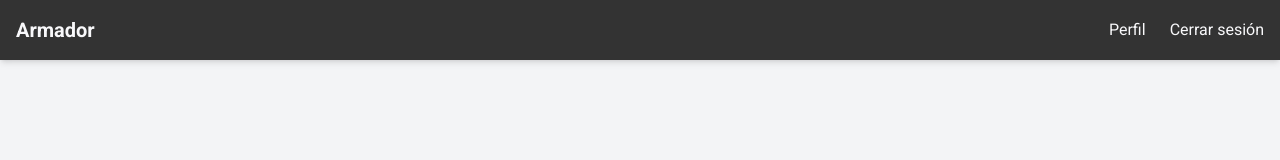
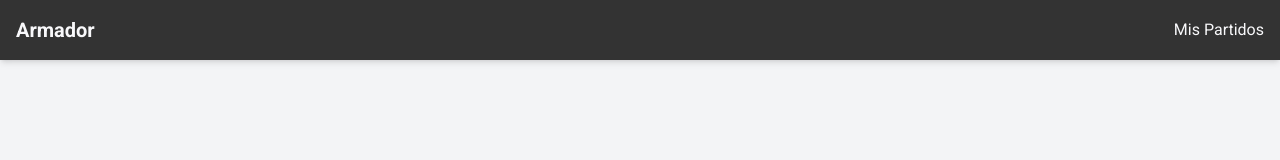
Before and after one commit to gast0nestevez/armadorDeEquipos, a React (Vite) app in the folder frontend/: page / in a window 1280 px wide. Shown: the top 160 px of the page. Built offline with nearby package versions, Linux system fonts and the light colour scheme; sample sign-in values are in the browser's storage.

Commit message:
fix css, colapse components and edit nav buttons structure

```diff
--- a/frontend/src/components/AuthButtons.jsx
+++ /dev/null
@@ -1,41 +0,0 @@
-import { Link } from 'react-router-dom'
-import { GoogleLogin } from '@react-oauth/google'
-
-const AuthButtons = ({ user, onLogin, onLogout, onError }) => {
-  return (
-    <div className='hidden md:flex items-center gap-6'>
-      {!user ? (
-        <div className='flex justify-center items-center'>
-          <GoogleLogin
-            theme='outline'
-            size='large'
-            shape='rectangular'
-            onSuccess={onLogin}
-            onError={onError}
-          />
-        </div>
-      ) : (
-        <ul className='hidden md:flex gap-6'>
-          <li>
-            <Link
-              to='/perfil'
-              className='hover:text-blue-100'
-            >
-              Perfil
-            </Link>
-          </li>
-          <li>
-            <button
-              className='hover:text-blue-100 cursor-pointer'
-              onClick={onLogout}
-            >
-              Cerrar sesión
-            </button>
-          </li>
-        </ul>
-      )}
-    </div>
-  )
-}
-
-export default AuthButtons
--- a/frontend/src/components/Loader.jsx
+++ b/frontend/src/components/Loader.jsx
@@ -3,7 +3,7 @@ import '../css/loader.css'
 const Loader = () => {
   return (
     <div className='loader'></div>
-    )
+  )
 }
 
 export default Loader
--- a/frontend/src/components/MobileAuthMenu.jsx
+++ /dev/null
@@ -1,42 +0,0 @@
-import { Link } from 'react-router-dom'
-import { GoogleLogin } from '@react-oauth/google'
-
-const MobileAuthMenu = ({ user, onLogin, onLogout, onError, setIsOpen }) => {
-  return (
-    <div className='md:hidden fixed left-0 right-0 top-[64px] bg-white border-t shadow-lg h-full bg-gray-900 z-50'>
-      {!user ? (
-        <div className='flex justify-center items-center mt-6 google-login-wrapper'>
-          <GoogleLogin
-            theme='outline'
-            size='large'
-            shape='rectangular'
-            onSuccess={onLogin}
-            onError={onError}
-          />
-        </div>
-      ) : (
-        <ul className='flex flex-col px-4 divide-y divide-gray-400'>
-          <li>
-            <Link
-              to='/perfil'
-              className='block hover:text-blue-500 py-3 font-bold text-center black-text'
-              onClick={() => setIsOpen(false)}
-            >
-              Perfil
-            </Link>
-          </li>
-          <li>
-            <button
-              className='block hover:text-blue-500 py-3 font-bold text-center w-full black-text'
-              onClick={onLogout}
-            >
-              Cerrar sesión
-            </button>
-          </li>
-        </ul>
-      )}
-    </div>
-  )
-}
-
-export default MobileAuthMenu
--- a/frontend/src/components/Nav.jsx
+++ b/frontend/src/components/Nav.jsx
@@ -1,12 +1,10 @@
 import { useState, useContext } from 'react'
 import { Link, useNavigate } from 'react-router-dom'
-import { googleLogout } from '@react-oauth/google'
+import { Menu, X } from 'lucide-react'
 import { jwtDecode } from 'jwt-decode'
-import { Menu, X } from 'lucide-react'
 import { config } from '../../constants'
 import { UserContext } from '../context/userContext'
-import AuthButtons from './AuthButtons'
-import MobileAuthMenu from './MobileAuthMenu'
+import NavButtons from './NavButtons'
 import '../css/home.css'
 
 const API_BASE_URL = config.apiUrl
@@ -15,7 +13,6 @@ const Nav = () => {
   const navigate = useNavigate()
   const { user, setUser } = useContext(UserContext)
   const [isOpen, setIsOpen] = useState(false)
-  const [errorMessageVisible, setErrorMessageVisible] = useState(false)
 
   const toggleMenu = () => {
     setIsOpen(!isOpen)
@@ -49,15 +46,7 @@ const Nav = () => {
   }
 
   const handleGoogleError = (err) => {
-    console.error(err)
-  }
-
-  const handleGoogleLogout = () => {
-    googleLogout()
-    localStorage.removeItem('token')
-    setIsOpen(false)
-    setUser(null)
-    navigate('/')
+    console.error('Google error: ', err)
   }
 
   return (
@@ -73,23 +62,22 @@ const Nav = () => {
         </button>
 
         {/* desktop buttons */}
-        <AuthButtons
+        <NavButtons
           user={user}
           onLogin={handleGoogleLogin}
-          onLogout={handleGoogleLogout}
           onError={handleGoogleError}
+          setIsOpen={setIsOpen}
         />
       </div>
 
       {/* mobile menu */}
       {isOpen && (
-        <MobileAuthMenu
+        <NavButtons
           user={user}
           onLogin={handleGoogleLogin}
-          onLogout={handleGoogleLogout}
           onError={handleGoogleError}
+          variant='mobile'
           setIsOpen={setIsOpen}
-          errorMessageVisible={errorMessageVisible}
         />
       )}
     </nav>
--- /dev/null
+++ b/frontend/src/components/NavButtons.jsx
@@ -0,0 +1,48 @@
+import { Link } from 'react-router-dom'
+import { GoogleLogin } from '@react-oauth/google'
+
+const NavButtons = ({ user, onLogin, onError, variant='desktop', setIsOpen }) => {
+  const isMobile = variant === 'mobile'
+
+  const containerClass = isMobile
+    ? 'd:hidden fixed left-0 right-0 top-[64px] bg-white border-t shadow-lg h-full z-50'
+    : 'hidden md:flex items-center gap-6'
+
+  const ulClass = isMobile
+    ? 'flex flex-col px-4 divide-y divide-gray-400'
+    : 'flex gap-6'
+
+  const linkClass = isMobile
+    ? 'block py-3 font-bold text-center black-text'
+    : 'hover:text-blue-100'
+
+  return (
+    <div className={containerClass}>
+      {!user ? (
+        <div className='flex justify-center items-center'>
+          <GoogleLogin
+            theme='outline'
+            size='large'
+            shape='rectangular'
+            onSuccess={onLogin}
+            onError={onError}
+          />
+        </div>
+      ) : (
+        <ul className={ulClass}>
+          <li>
+            <Link
+              to='/perfil'
+              className={linkClass}
+              onClick={() => setIsOpen(false)}
+            >
+              Mis Partidos
+            </Link>
+          </li>
+        </ul>
+      )}
+    </div>
+  )
+}
+
+export default NavButtons
--- a/frontend/src/components/TeamsDisplay.jsx
+++ b/frontend/src/components/TeamsDisplay.jsx
@@ -40,7 +40,9 @@ const Teams = ({ teams, loading }) => {
           <div key={index} className='flex flex-col bg-white shadow-md rounded-xl p-6 w-48 text-center'>
             <h3 className='text-xl font-bold mb-2'>Equipo {index + 1}</h3>
             {loading ? (
-              <Loader />
+              <div>
+                <Loader />
+              </div>
             ) : (
               <ul className='py-1 max-h-full overflow-y-auto'>
                 {team.players.length > 0 ? (
--- a/frontend/src/pages/Profile.jsx
+++ b/frontend/src/pages/Profile.jsx
@@ -1,6 +1,6 @@
 import { useState, useEffect, useContext } from 'react'
 import { useNavigate } from 'react-router-dom'
-import { jwtDecode } from 'jwt-decode'
+import { googleLogout } from '@react-oauth/google'
 import Nav from '../components/Nav'
 import Loader from '../components/Loader'
 import { UserContext } from '../context/userContext'
@@ -9,6 +9,13 @@ const Profile = () => {
   const navigate = useNavigate()
   const { user, setUser } = useContext(UserContext)
   const [loadingMatches, setLoadingMatches] = useState(true)
+
+  const handleGoogleLogout = () => {
+    googleLogout()
+    localStorage.removeItem('token')
+    setUser(null)
+    navigate('/')
+  }
 
   useEffect(() => {
     const token = localStorage.getItem('token')
@@ -48,11 +55,7 @@ const Profile = () => {
 
         <button
           className='bg-gray-300 text-gray-800 py-2.5 px-6 rounded-lg font-bold hover:bg-gray-400 transition cursor-pointer'
-          onClick={() => {
-            localStorage.removeItem('token')
-            setUser(null)
-            navigate('/')
-          }}
+          onClick={handleGoogleLogout}
         >
           Cerrar sesión
         </button>
```
